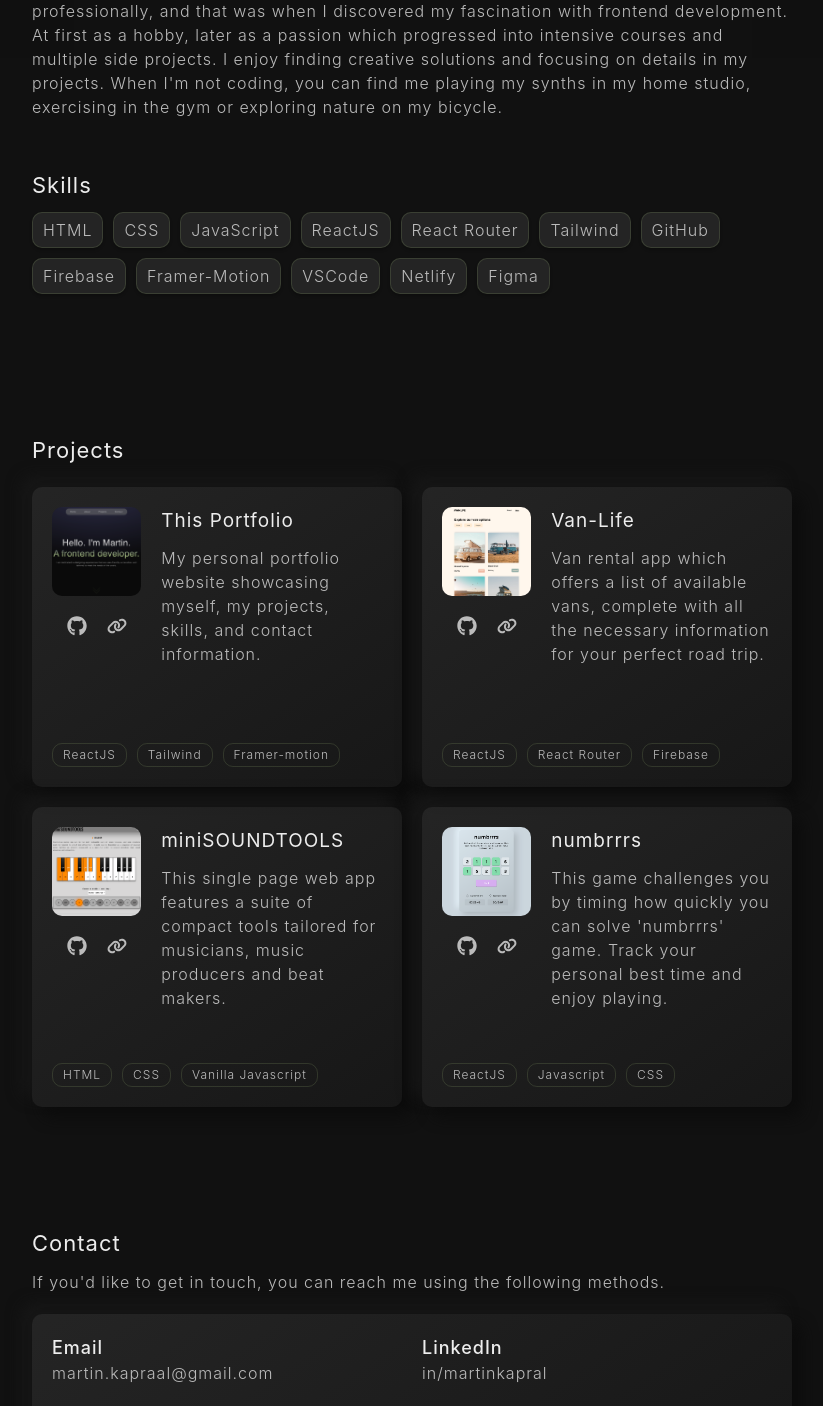
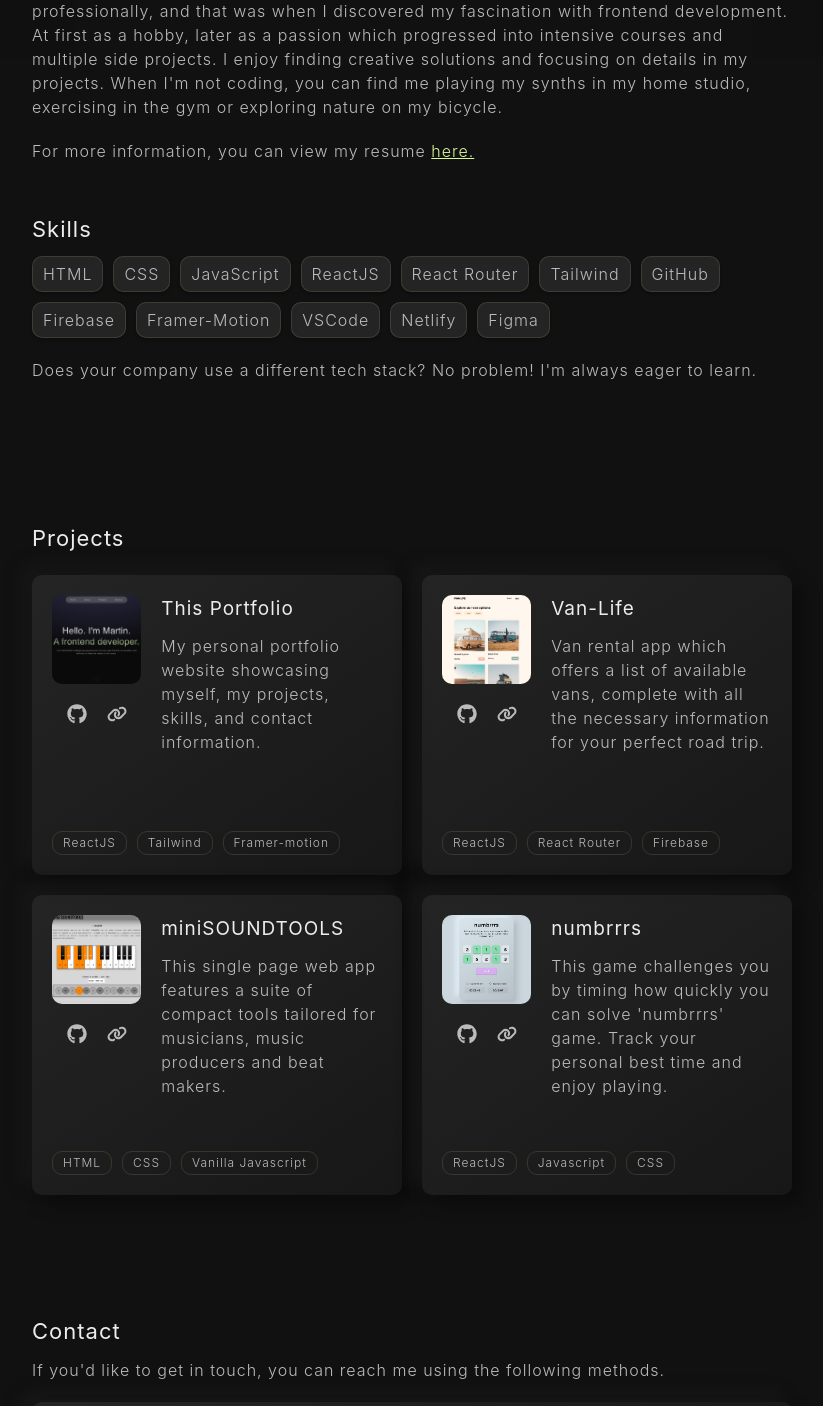
Before and after one commit to martinkapral/react-portfolio, a React (Vite) app: page / in a window 1280 px wide. Shown: the part 1060-2466 px from the top of the page, without its empty margins (228-1051 px from the left). Built offline with nearby package versions, Linux system fonts and the light colour scheme.

Commit message:
portfolio update

```diff
--- a/src/components/About.jsx
+++ b/src/components/About.jsx
@@ -1,5 +1,6 @@
 import { SKILLS } from "../constants/data";
 import { ABOUT_TEXT } from "../constants/data";
+import resume from "../assets/M.Kapral_CV.pdf";
 
 import SkillCard from "./SkillCard";
 
@@ -12,11 +13,22 @@ const About = () => {
       <div className="about">
         <h2>About</h2>
         <p className="about-description">{ABOUT_TEXT}</p>
+        <p className="resume">
+          For more information, you can view my resume{" "}
+          <a href={resume} target="_blank" rel="noopener noreferrer">
+            here.
+          </a>
+        </p>
+
         <div className="skills">
           <h2>Skills</h2>
           <div className="skills-container">
             <span>{skillData}</span>
           </div>
+          <p>
+            Does your company use a different tech stack? No problem! I'm always
+            eager to learn.
+          </p>
         </div>
       </div>
     </div>
--- a/src/components/Contact.jsx
+++ b/src/components/Contact.jsx
@@ -1,5 +1,6 @@
 import { useRef } from "react";
 import emailjs from "@emailjs/browser";
+import resume from "../assets/M.Kapral_CV.pdf";
 
 const Contact = () => {
   const form = useRef();
@@ -56,7 +57,9 @@ const Contact = () => {
         </div>
         <div className="contact-info">
           <h3>Resume</h3>
-          <a>CV pdf</a>
+          <a href={resume} target="_blank" rel="noopener noreferrer">
+            CV.pdf
+          </a>
         </div>
       </div>
       <p>Or use this email form down below. &darr;</p>
--- a/src/constants/data.js
+++ b/src/constants/data.js
@@ -64,8 +64,8 @@ export const PROJECTS = [
     description:
       "My personal portfolio website showcasing myself, my projects, skills, and contact information.",
     technologies: ["ReactJS", "Tailwind", "Framer-motion"],
-    ghlink: "",
-    sitelink: "",
+    ghlink: "https://github.com/martinkapral/react-portfolio",
+    sitelink: "https://martinkapral.netlify.app/",
   },
   {
     title: "Van-Life",
--- a/src/index.css
+++ b/src/index.css
@@ -204,6 +204,19 @@ body {
   padding: 20px;
 }
 
+.resume {
+  margin-top: 20px;
+}
+
+.resume a {
+  color: #d9f99d;
+  text-decoration: underline;
+}
+
+.resume a:hover {
+  color: #d9f99d95;
+}
+
 .skills {
   margin-top: 50px;
 }
@@ -220,6 +233,10 @@ body {
   border: 1px solid #d9f99d20;
   background: rgba(114, 114, 114, 0.2);
   box-shadow: 0 2px 3px #0000003d;
+}
+
+.skills p {
+  margin-top: 20px;
 }
 
 h2 {
@@ -487,7 +504,7 @@ input[type="submit"]:hover {
   }
 
   .arrows {
-    transform: scale(0.7);
+    margin-bottom: 50px;
   }
 }
 
@@ -498,6 +515,10 @@ input[type="submit"]:hover {
 
   .hero-wrapper-title span:last-child {
     font-size: 30px;
+  }
+
+  .footer {
+    font-size: 9px;
   }
 }
 
```
Also changed, not shown: 1 other file (tests, documents, lock files or other folders).
